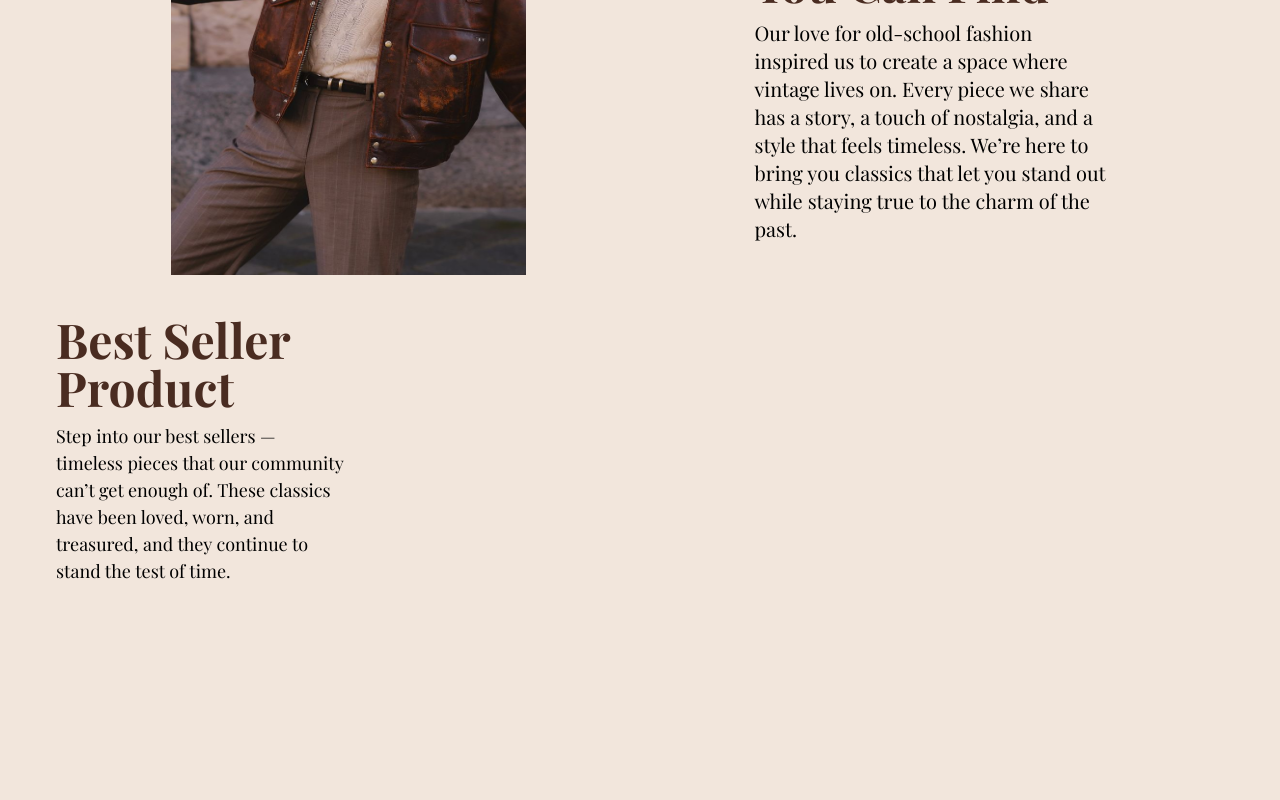
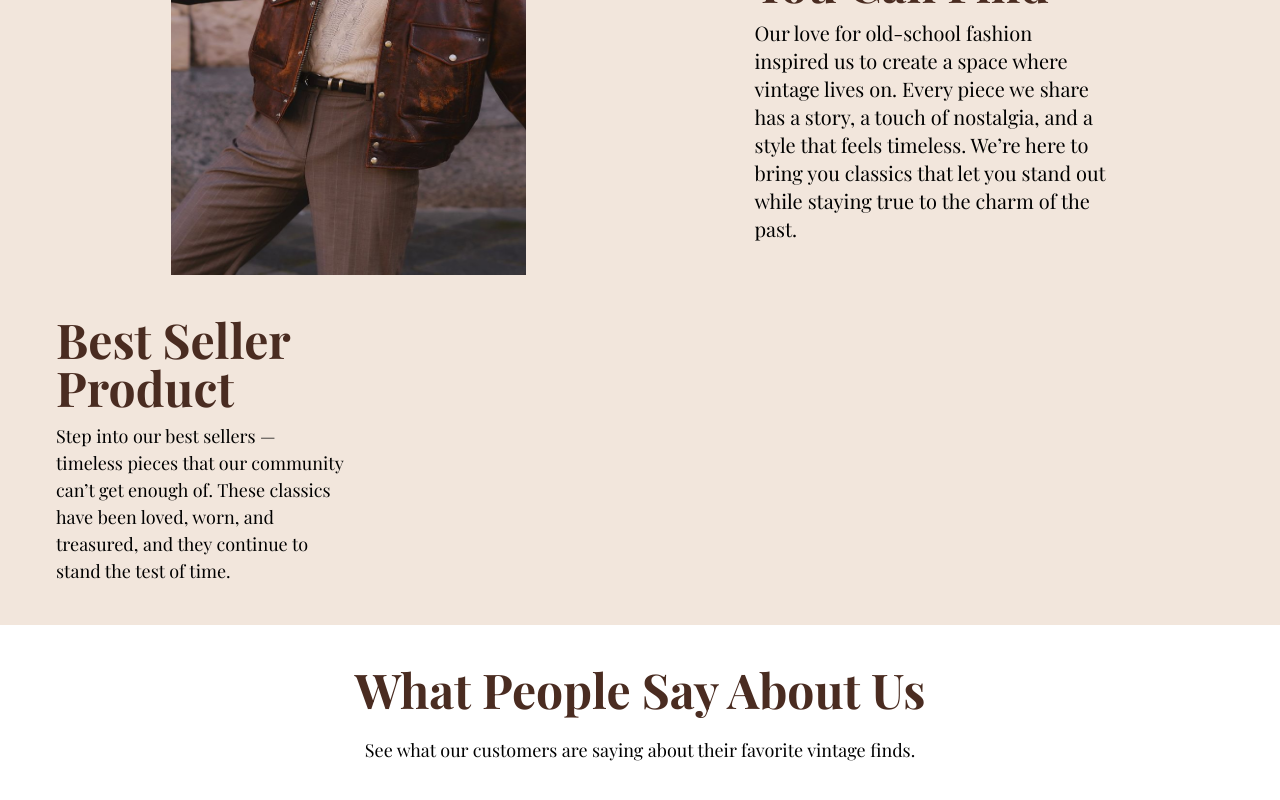
Before and after one commit to zaki-him/Vintara, a React (Vite) app in the folder frontend/: page / in a window 1280 px wide. Shown: the part 1209-2009 px from the top of the page. Before the commit the page ends 1834 px from the top, so only its background shows below. Built offline with nearby package versions, Linux system fonts and the light colour scheme; a web font is replaced by a local one.

Commit message:
Created empty reviewcard

```diff
--- a/frontend/src/assets/assets.ts
+++ b/frontend/src/assets/assets.ts
@@ -26,3 +26,5 @@ export const collections = [
     path: '',
   },
 ]
+
+export const peopleReviews = []
--- /dev/null
+++ b/frontend/src/components/ReviewCard.tsx
@@ -0,0 +1,20 @@
+import React from 'react'
+
+interface Review {
+  review: string,
+  name: string,
+  feedback: string,
+  img: string
+}
+
+interface ReviewProps {
+  review: Review
+}
+
+const ReviewCard: React.FC<ReviewProps> = (review) => {
+  return (
+    <div>ReviewCard</div>
+  )
+}
+
+export default ReviewCard
--- a/frontend/src/pages/Home.tsx
+++ b/frontend/src/pages/Home.tsx
@@ -1,7 +1,8 @@
 import React from "react";
 import { Link } from "react-router";
-import { assets, collections } from "../assets/assets";
+import { assets, collections, peopleReviews } from "../assets/assets";
 import CollectionCard from "../components/CollectionCard";
+import ReviewCard from "../components/ReviewCard";
 
 const Home: React.FC = () => {
   return (
@@ -90,8 +91,12 @@ const Home: React.FC = () => {
         <div></div>
       </section>
 
-      <section>
-
+      <section className="flex flex-col items-center gap-6 bg-white py-10">
+          <h1 className="font-playfair text-2xl sm:text-3xl md:text-4xl lg:text-5xl font-bold text-coco">What People Say About Us</h1>
+          <p className="text-[16px] md:text-[18px] font-playfair">See what our customers are saying about their favorite vintage finds.</p>
+          {peopleReviews.map((review, index) => (
+            <ReviewCard review={review} key={index}/>
+          ))}
       </section>
     </>
   );
```
